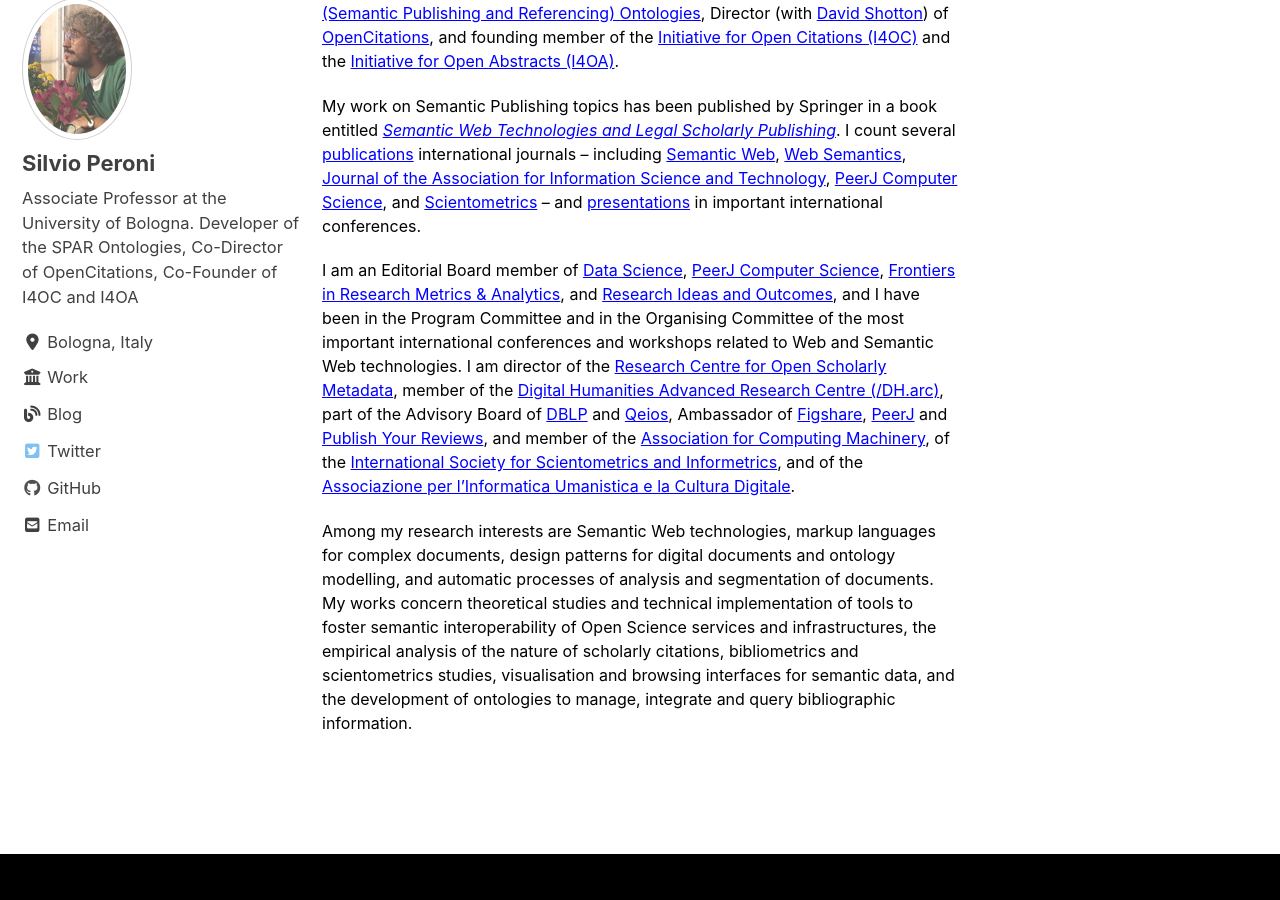
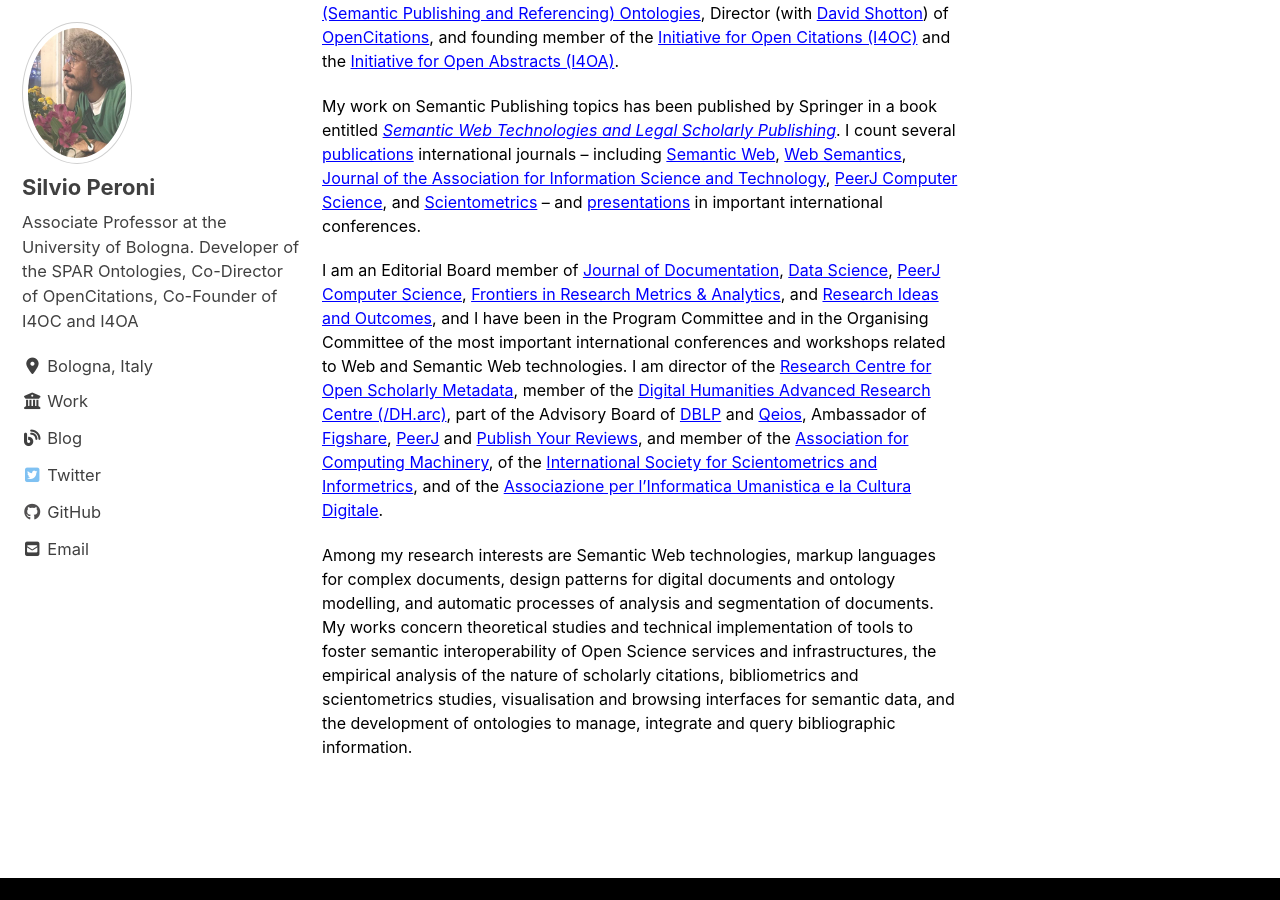
Before and after one commit to essepuntato/essepuntato.github.io, a Jekyll site: the page built from _pages/bio.md, in a window 1280 px wide and 900 px high, scrolled down 334 px. Built offline with Jekyll 4.4.1, drawn with Linux system fonts in a browser that asks for light colours; cached includes are drawn as plain includes; nearby versions of some CDN libraries.

Commit message:
Update bio.md

```diff
--- a/_pages/bio.md
+++ b/_pages/bio.md
@@ -11,6 +11,6 @@
 
 My work on Semantic Publishing topics has been published by Springer in a book entitled *[Semantic Web Technologies and Legal Scholarly Publishing](http://www.springer.com/it/book/9783319047768)*. I count several [publications](/pub/) international journals – including [Semantic Web](http://www.semantic-web-journal.net/), [Web Semantics](https://www.journals.elsevier.com/journal-of-web-semantics/), [Journal of the Association for Information Science and Technology](http://onlinelibrary.wiley.com/journal/10.1002/(ISSN)2330-1643), [PeerJ Computer Science](https://peerj.com/computer-science/), and [Scientometrics](https://link.springer.com/journal/11192) – and [presentations](/tlk/) in important international conferences.
 
-I am an Editorial Board member of [Data Science](https://datasciencehub.net/), [PeerJ Computer Science](https://peerj.com/computer-science/), [Frontiers in Research Metrics & Analytics](https://www.frontiersin.org/journals/research-metrics-and-analytics), and [Research Ideas and Outcomes](https://riojournal.com/), and I have been in the Program Committee and in the Organising Committee of the most important international conferences and workshops related to Web and Semantic Web technologies. I am director of the [Research Centre for Open Scholarly Metadata](https://openscholarlymetadata.org), member of the [Digital Humanities Advanced Research Centre (/DH.arc)](https://dharc.unibo.it), part of the Advisory Board of [DBLP](https://dblp.uni-trier.de/) and [Qeios](https://www.qeios.com/), Ambassador of [Figshare](https://figshare.com/), [PeerJ](https://peerj.com) and [Publish Your Reviews](http://asapbio.org/publishyourreviews), and member of the [Association for Computing Machinery](https://www.acm.org/), of the [International Society for Scientometrics and Informetrics](http://issi-society.org/), and of the [Associazione per l’Informatica Umanistica e la Cultura Digitale](http://www.aiucd.it).
+I am an Editorial Board member of [Journal of Documentation](https://www.emerald.com/insight/publication/issn/0022-0418), [Data Science](https://datasciencehub.net/), [PeerJ Computer Science](https://peerj.com/computer-science/), [Frontiers in Research Metrics & Analytics](https://www.frontiersin.org/journals/research-metrics-and-analytics), and [Research Ideas and Outcomes](https://riojournal.com/), and I have been in the Program Committee and in the Organising Committee of the most important international conferences and workshops related to Web and Semantic Web technologies. I am director of the [Research Centre for Open Scholarly Metadata](https://openscholarlymetadata.org), member of the [Digital Humanities Advanced Research Centre (/DH.arc)](https://dharc.unibo.it), part of the Advisory Board of [DBLP](https://dblp.uni-trier.de/) and [Qeios](https://www.qeios.com/), Ambassador of [Figshare](https://figshare.com/), [PeerJ](https://peerj.com) and [Publish Your Reviews](http://asapbio.org/publishyourreviews), and member of the [Association for Computing Machinery](https://www.acm.org/), of the [International Society for Scientometrics and Informetrics](http://issi-society.org/), and of the [Associazione per l’Informatica Umanistica e la Cultura Digitale](http://www.aiucd.it).
 
 Among my research interests are Semantic Web technologies, markup languages for complex documents, design patterns for digital documents and ontology modelling, and automatic processes of analysis and segmentation of documents. My works concern theoretical studies and technical implementation of tools to foster semantic interoperability of Open Science services and infrastructures, the empirical analysis of the nature of scholarly citations, bibliometrics and scientometrics studies, visualisation and browsing interfaces for semantic data, and the development of ontologies to manage, integrate and query bibliographic information.
```
